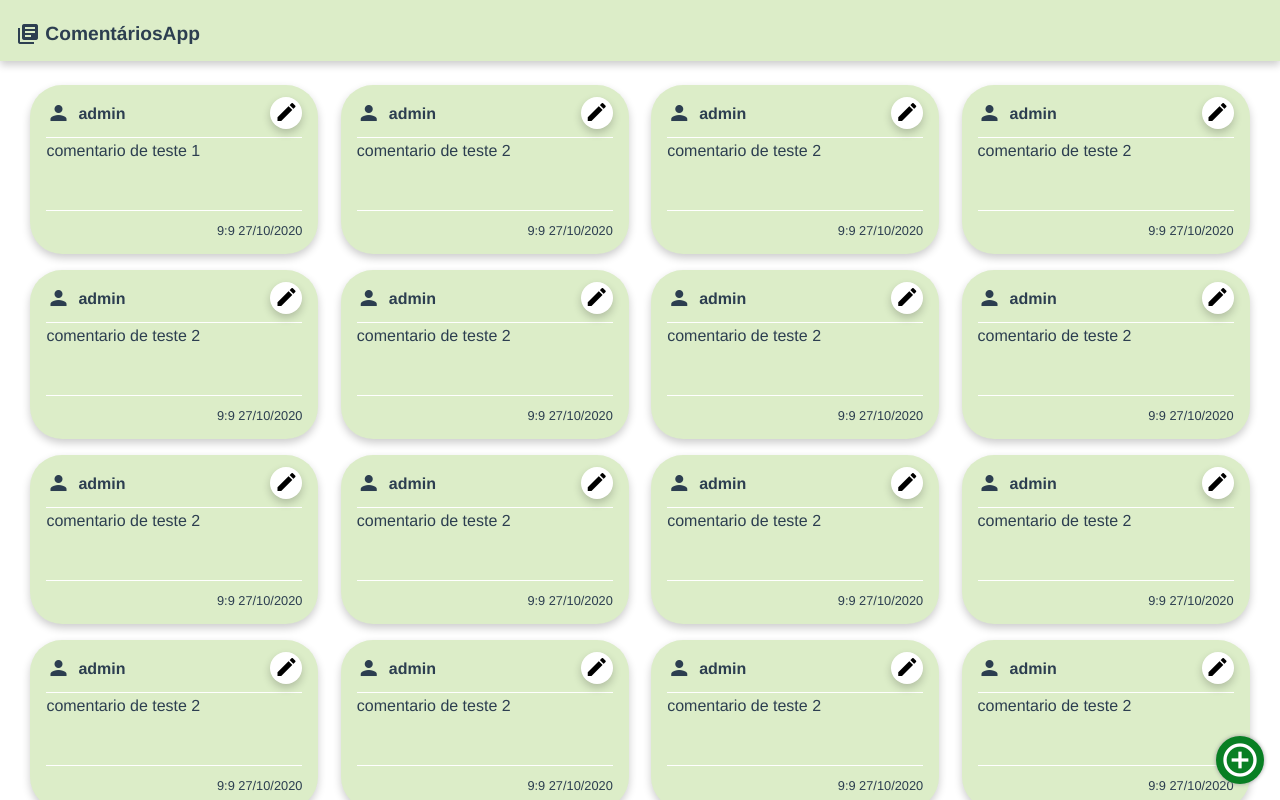
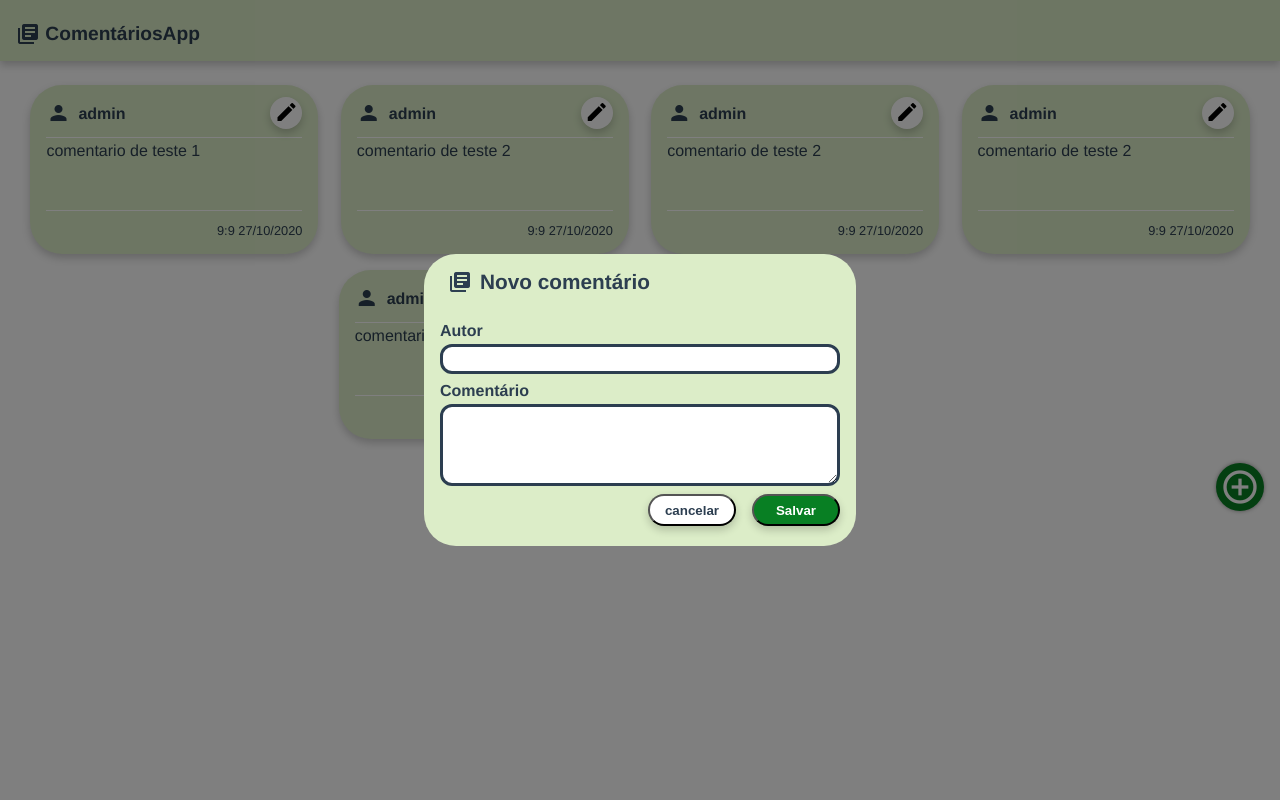
Before and after one commit to matheusjordan/comment-app-front, a Vue app: page / in a window 1280 px wide. Both pictures are taken after a click on the button "add_circle_outline". Shown: the top 800 px of the page. Built offline with nearby package versions, Linux system fonts and the light colour scheme.

Commit message:
Finaizado Modal

```diff
--- a/src/components/Home.vue
+++ b/src/components/Home.vue
@@ -9,9 +9,12 @@
     </nav>
     <div class="content">
         <Card :comment="comment" v-for="comment of comments" :key="comment.id"/>
+        <div v-if="showModal">
+            <Modal @close="create"/>
+        </div>
     </div>
     <div class="actions">
-        <button aria-placeholder="Criar comentário">
+        <button aria-placeholder="Criar comentário" @click="openModal">
             <span class="material-icons">
                 add_circle_outline
             </span>
@@ -20,11 +23,13 @@
 </template>
 
 <script>
-import Card from './Card'
+import Card from './Card';
+import Modal from './Modal';
 
 export default {
     components: {
-        Card
+        Card,
+        Modal
     },
     data() {
         return {
@@ -34,20 +39,17 @@ export default {
                 { id: 2, text: 'comentario de teste 2', author: 'admin' },
                 { id: 2, text: 'comentario de teste 2', author: 'admin' },
                 { id: 2, text: 'comentario de teste 2', author: 'admin' },
-                { id: 2, text: 'comentario de teste 2', author: 'admin' },
-                { id: 2, text: 'comentario de teste 2', author: 'admin' },
-                { id: 2, text: 'comentario de teste 2', author: 'admin' },
-                { id: 2, text: 'comentario de teste 2', author: 'admin' },
-                { id: 2, text: 'comentario de teste 2', author: 'admin' },
-                { id: 2, text: 'comentario de teste 2', author: 'admin' },
-                { id: 2, text: 'comentario de teste 2', author: 'admin' },
-                { id: 2, text: 'comentario de teste 2', author: 'admin' },
-                { id: 2, text: 'comentario de teste 2', author: 'admin' },
-                { id: 2, text: 'comentario de teste 2', author: 'admin' },
-                { id: 2, text: 'comentario de teste 2', author: 'admin' },
-                { id: 2, text: 'comentario de teste 2', author: 'admin' },
-                { id: 2, text: 'comentario de teste 2', author: 'admin' },
-            ]
+            ],
+            showModal: false
+        }
+    },
+    methods: {
+        openModal: function() {
+            this.showModal = !this.showModal;
+        },
+        create: function($event) {
+            console.log($event);
+            this.openModal();
         }
     }
 }
--- /dev/null
+++ b/src/components/Modal.vue
@@ -0,0 +1,177 @@
+<template>
+  <transition name="modal">
+        <div class="modal-background">
+            <div class="modal-wrapper">
+                <div class="modal-box">
+                    <div class="modal-header">
+                        <div class="icon">
+                            <span class="material-icons">
+                                library_books
+                            </span>
+                        </div>
+                        <div class="text">
+                            Novo comentário
+                        </div>
+                    </div>
+                    <div class="modal-body">
+                        <div class="form-container">
+                            <form>
+                                <div class="form-control">
+                                    <label> Autor </label>
+                                    <input v-model="authorField" type="text">
+                                </div>
+                                <div class="form-control">
+                                    <label> Comentário </label>
+                                    <textarea v-model="commentField"></textarea>
+                                </div>
+                            </form>
+                            <div class="form-btns">
+                                <button @click="close" class="cancel">
+                                    cancelar
+                                </button>
+                                <button @click="save" class="save">
+                                    Salvar
+                                </button>
+                            </div>
+                        </div>
+                    </div>
+                </div>
+            </div>
+        </div>
+    </transition>
+</template>
+
+<script>
+export default {
+    props: {
+
+    },
+    data() {
+        return {
+            authorField: '',
+            commentField: ''
+        }
+    },
+    methods: {
+        save: function() {
+            this.$emit('close', { author: this.authorField, comment: this.commentField})
+        },
+        close: function() {
+            this.$emit('close', null)
+        }
+    }
+}
+</script>
+
+<style scoped>
+
+    .form-control {
+        display: flex;
+        flex-direction: column;
+        padding-bottom: 8px;
+    }
+
+    .form-control > input {
+        border: solid #2c3e50;
+        border-radius: 12px;
+        height: 22px;
+    }
+
+    .form-control > label {
+        font-weight: 700;
+        padding-bottom: 4px;
+    }
+
+    .form-control > textarea {
+        max-height: 72px;
+        min-height: 72px;
+        max-width: 100%;
+        min-width: 95%;
+        border: solid #2c3e50;
+        border-radius: 12px
+    }
+
+    .form-btns {
+        display: flex;
+        justify-content: flex-end;
+        width: fit-content;
+        margin-left: auto;
+    }
+
+    .form-btns > button {
+        height: 32px;
+        border-radius: 32px;
+        width: 88px;
+        font-weight: 700;
+        position: relative;
+        box-shadow: 0 4px 8px 0 rgba(0,0,0,0.2);
+        cursor: pointer;
+    }
+
+    .form-btns > .save {
+        background: #087f23;
+        color: white;
+        margin-left: 16px;
+    }
+
+    .form-btns > .cancel {
+        background: white;
+        color: #2c3e50;
+    }
+
+    .modal-background {
+        position: fixed;
+        z-index: 9998;
+        top: 0;
+        left: 0;
+        width: 100%;
+        height: 100%;
+        background-color: rgba(0, 0, 0, .5);
+        display: table;
+        transition: opacity .3s ease;
+    }
+
+    .modal-wrapper {
+     display: table-cell;
+     vertical-align: middle;
+
+     width: fit-content;
+   }
+
+   .modal-box {
+        border-radius: 32px;
+        padding: 16px;
+        cursor: default;
+        background: #dcedc8;
+        width: 50%;
+        max-width: 400px;
+        min-width: 270px;
+        height: 50%;
+        max-height: 260px;
+        min-height: 160px;
+        margin: auto;
+        z-index: 9999;
+        display: flex;
+        flex-direction: column;
+   }
+
+   .modal-header {
+       height: 20%;
+       display: flex;
+       flex-direction: row;
+       margin-left: 8px;
+   }
+
+   .modal-header > .icon {
+       margin-right: 8px;
+   }
+
+   .modal-header > .text {
+        font-size: 1.3rem;
+        font-weight: 700;
+   }
+
+   .modal-body {
+       height: 80%;
+   }
+</style>
```
